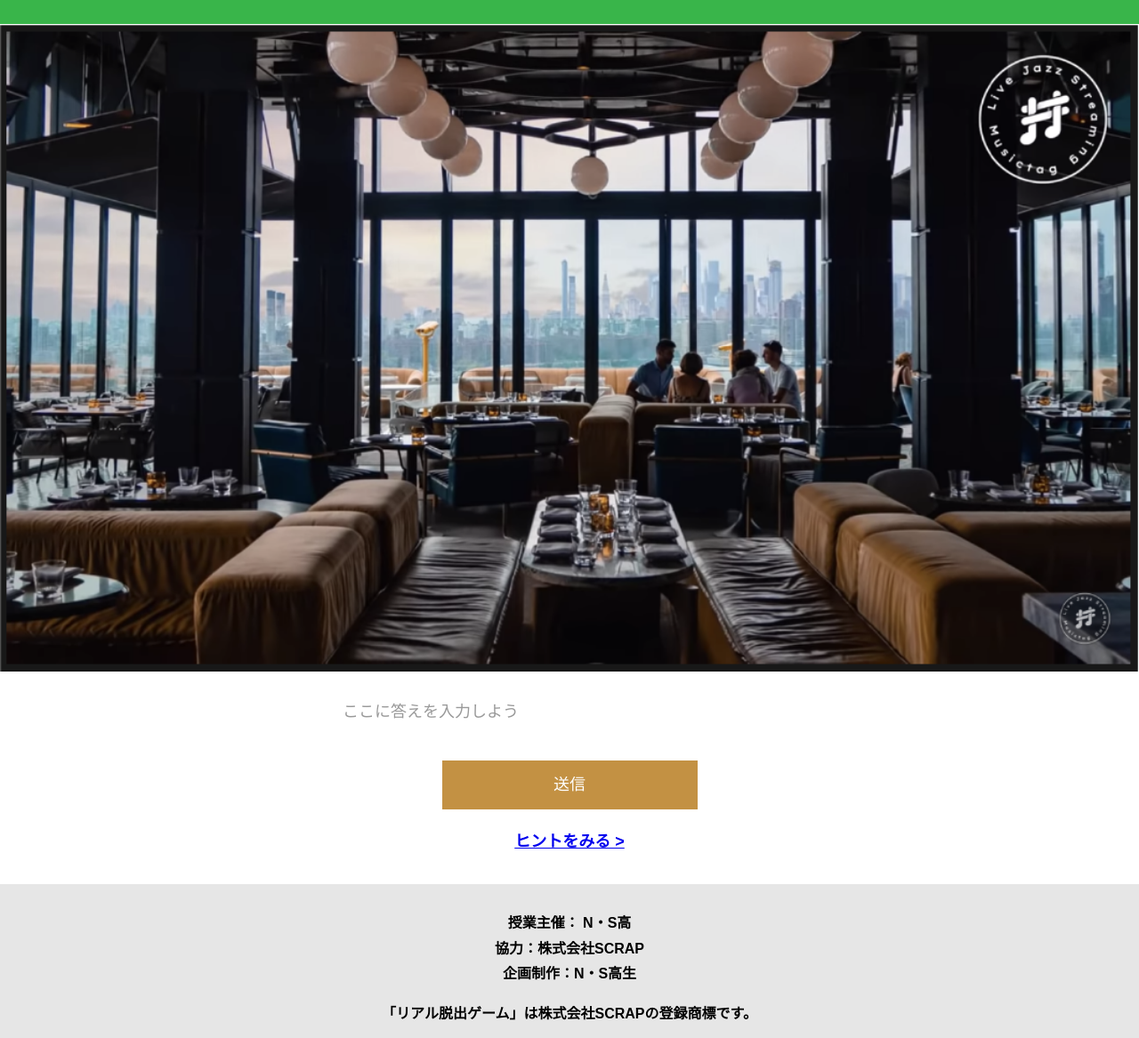
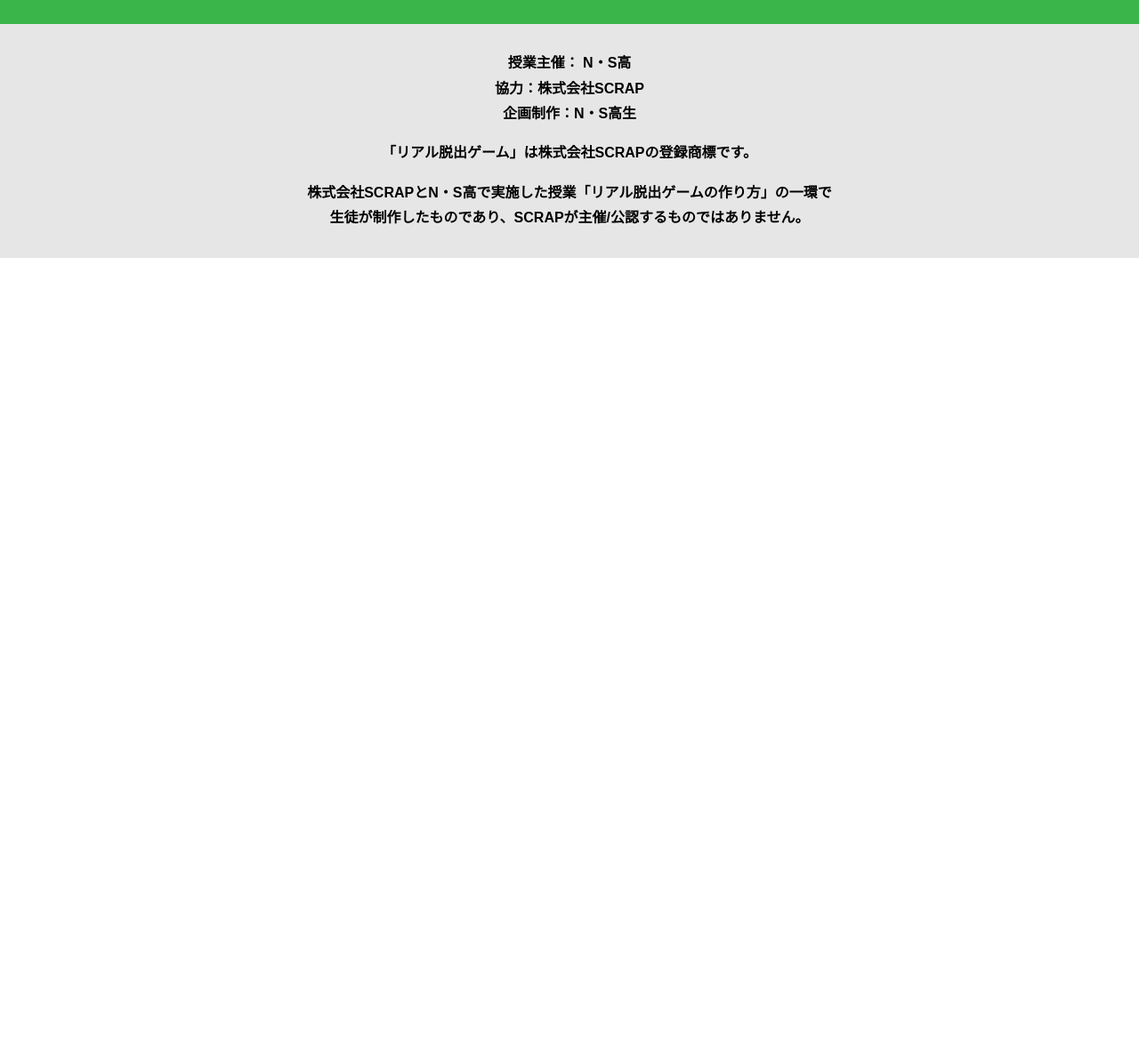
Before and after one commit to n-umeda-k/alfa-umeda-K, a plain HTML site: page main.html in a window 1280 px wide. Shown: the part 1468-2635 px from the top of the page at 89% size. After the commit the page ends 1758 px from the top, so only its background shows below. Drawn offline with nearby package versions, Linux system fonts and the light colour scheme.

Commit message:
Update main.html

```diff
--- a/main.html
+++ b/main.html
@@ -74,16 +74,6 @@ Youtube貼り付けここまで -->
           </div>
         </section>
         <!-- STAGE1解答入力セクション　ここまで -->
-                <div class="column">
-
-                  <figure class="image__container">
-                    <img src="assets/images/stage.png" alt="">
-                  </figure>
-
-                  <answer-input v-bind:correct="correctAnswer['stage1']['q2']" v-on:answer-input="answerInput($event, 'stage1', 2)"></answer-input>
-                  <a class="link-hint" href="hint2.html" target="hint1">ヒントをみる ></a>
-
-                </div>
 
         <!-- STAGE1クリア画面　ここから -->
         <!------------------------------------------------------------------------------------------------------
```
